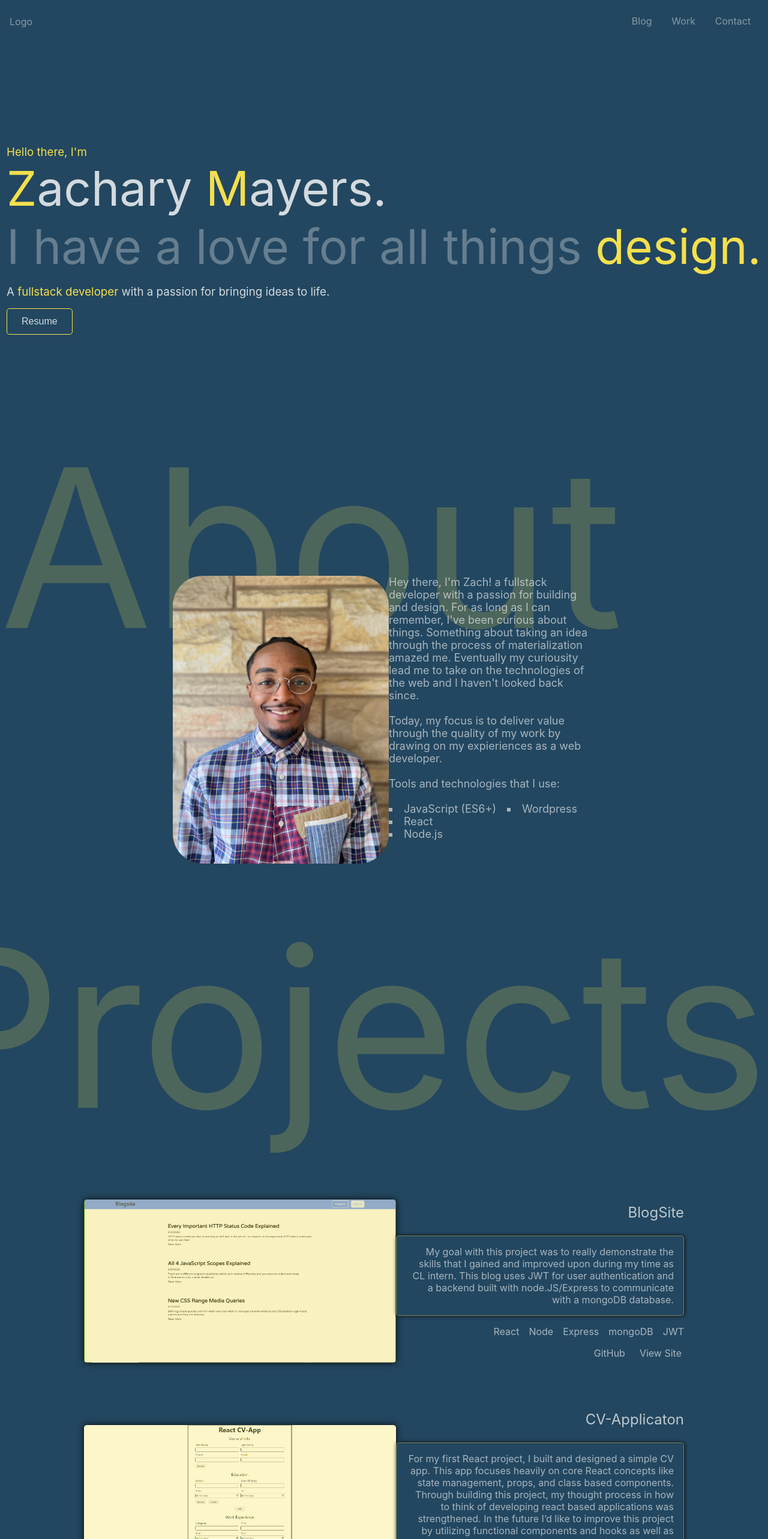
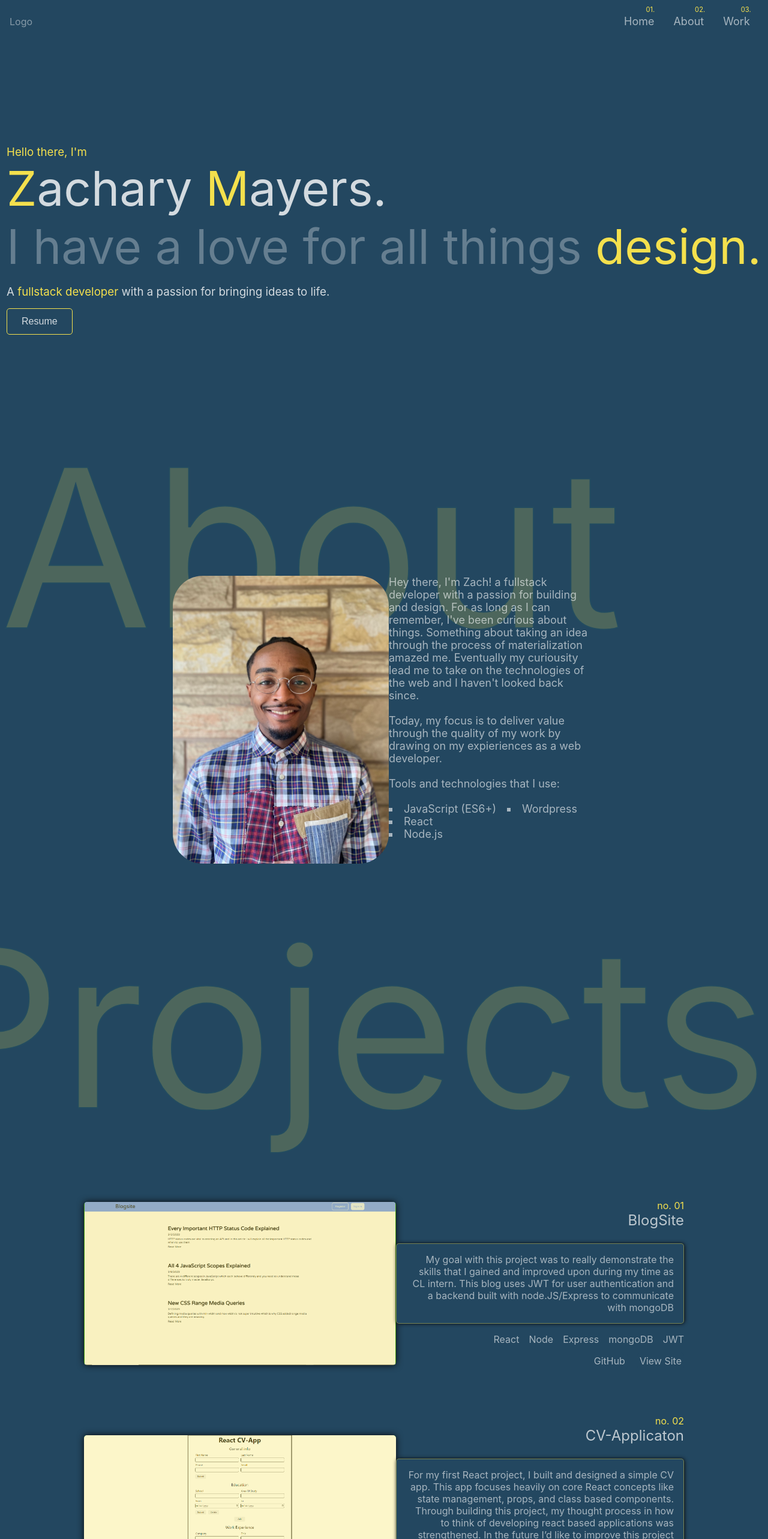
Before and after one commit to mayersab/PersonalWebsite_V1, a React (Create React App) app in the folder personal-site/: page / in a window 1280 px wide. Shown: the top 2566 px of the page at 60% size. Built offline with nearby package versions, Linux system fonts and the light colour scheme.

Commit message:
Added contact

```diff
--- a/personal-site/src/App.js
+++ b/personal-site/src/App.js
@@ -2,6 +2,7 @@ import Navbar from "./components/navbar";
 import About from "./Pages/about";
 import Portfolio from "./Pages/portfolio";
 import Hero from './Pages/hero'
+import Contact from "./Pages/contact";
 import './App.css'
 
 function App() {
@@ -11,6 +12,7 @@ function App() {
       <Hero/>
       <About/>
       <Portfolio/>
+      <Contact/>
 
 
     </div>
--- /dev/null
+++ b/personal-site/src/Pages/contact.js
@@ -0,0 +1,21 @@
+import React from 'react';
+import ContactStyles from '../styles/Contact.module.css'
+const Contact = () => {
+    return (
+        <div className={ContactStyles.wrapper}>
+            <div className={ContactStyles.contactme}>
+                <div className={ContactStyles.heading}>
+                    <h2>Wanna Get In Contact?</h2>
+                </div>
+                <div className={ContactStyles.excerpt}>
+                    <p>Have an exciting project you need help with? I'm always looking for new opportunities. Send me an email! My inbox is always open.</p>
+                </div>
+                <div>
+                    <a href="mailto:mayersz01@outlook.com"><button className={ContactStyles.contactbtn}>Contact</button></a>
+                </div>
+            </div>
+        </div>
+    );
+}
+
+export default Contact;
--- a/personal-site/src/Pages/portfolio.js
+++ b/personal-site/src/Pages/portfolio.js
@@ -15,6 +15,7 @@ const Portfolio = () => {
             </div>
             <div>
                 <Projects
+                    number={blogSite.number}
                     title={blogSite.title}
                     description={blogSite.description}
                     photo={blogSite.photo}
@@ -25,6 +26,7 @@ const Portfolio = () => {
                     tech5={blogSite.tech5}
                 />
                 <Projects
+                    number={cvApp.number}
                     title={cvApp.title}
                     description={cvApp.description}
                     photo={cvApp.photo}
@@ -32,6 +34,7 @@ const Portfolio = () => {
                     tech2={cvApp.tech2}
                 />
                 <Projects
+                    number={todo.number}
                     title={todo.title}
                     photo={todo.photo}
                     description={todo.description}
--- a/personal-site/src/components/navbar.js
+++ b/personal-site/src/components/navbar.js
@@ -59,13 +59,16 @@ const Navbar = () => {
                 <div className={NavStyles.linkwrapper}>
 
                     <div className={NavStyles.link}>
-                        <a href="">Blog</a>
+                        <a href=""><span id={NavStyles.home}>Home</span></a>
                     </div>
                     <div className={NavStyles.link}>
-                        <a href="">Work</a>
+                        <a href=""><span id={NavStyles.about}>About</span></a>
                     </div>
                     <div className={NavStyles.link}>
-                        <a href="">Contact</a>
+                        <a href=""><span id={NavStyles.work}>Work</span></a>
+                    </div>
+                    <div className={NavStyles.link}>
+                        <a href=""><span id={NavStyles.contact}>Contact</span></a>
                     </div>
                 </div>
 
--- a/personal-site/src/components/projects.js
+++ b/personal-site/src/components/projects.js
@@ -4,7 +4,7 @@ import ProjectStyles from '../styles/Projects.module.css'
 
 
 
-const Testdiv = ({title, description, photo, tech1, tech2, tech3, tech4, tech5}) => {
+const Projects = ({number, title, description, photo, tech1, tech2, tech3, tech4, tech5}) => {
 
     const [state, setstate] = useState([tech1, tech2, tech3, tech4, tech5]);
 
@@ -16,6 +16,7 @@ const Testdiv = ({title, description, photo, tech1, tech2, tech3, tech4, tech5})
             </div>
             <div className={ProjectStyles.project_card}>
                 <div className={ProjectStyles.project_title}>
+                <div className={ProjectStyles.project_number}><p>{number}</p></div>
                     <h2>{title}</h2>
                 </div>
                 <div className={ProjectStyles.project_description}>
@@ -48,4 +49,4 @@ const Testdiv = ({title, description, photo, tech1, tech2, tech3, tech4, tech5})
     );
 }
 
-export default Testdiv;
+export default Projects;
--- a/personal-site/src/project_descriptions/data.js
+++ b/personal-site/src/project_descriptions/data.js
@@ -3,8 +3,9 @@ import cvApp_screenshot from '../photo/cv-app-screenshot.png'
 import todo_screenshot from '../photo/todo-screenshot.png'
 
 export const blogSite = {
+    number: 'no. 01',
     title: 'BlogSite',
-    description: 'My goal with this project was to really demonstrate the skills that I gained and improved upon during my time as CL intern. This blog uses JWT for user authentication and a backend built with node.JS/Express to communicate with a mongoDB database.',
+    description: 'My goal with this project was to really demonstrate the skills that I gained and improved upon during my time as CL intern. This blog uses JWT for user authentication and a backend built with node.JS/Express to communicate with mongoDB',
     photo: blogSite_screenshot,
     tech1: 'React',
     tech2: 'Node',
@@ -12,17 +13,20 @@ export const blogSite = {
     tech4: 'mongoDB',
     tech5: 'JWT'
 }
+export const cvApp = {
+    number: 'no. 02',
+    title: 'CV-Applicaton',
+    description: 'For my first React project, I built and designed a simple CV app. This app focuses heavily on core React concepts like state management, props, and class based components. Through building this project, my thought process in how to think of developing react based applications was strengthened. In the future I’d like to improve this project by utilizing functional components, hooks, and form validation.',
+    photo: cvApp_screenshot,
+    tech1: 'React',
+    tech2: 'CSS Modules',
+}
+
 export const todo = {
+    number: 'no. 03',
     title: 'To-Do List',
-    description: `This project was built with the intent of testing my vanilla Javascript skills. Each task in the app is divided into a project in the form of an object in JSON format. This app leveraged the use of module bundling with webpack to organize code and NPM scripts to automate parts of the development process. In the future, I'd like to improve upon this app by adding in an edit feature as well as converting the code into React based project.`,
+    description: `This project was built with the intent of testing my vanilla Javascript skills. Each task in the app is divided into a project in the form of an object in JSON format. This app leveraged the use of module bundling with webpack to organize code and NPM scripts to automate parts of the development process. In the future, I'd like to improve upon this app by adding in an edit feature as well as converting it into React based project.`,
     photo: todo_screenshot,
     tech1: 'HTML/CSS',
     tech2: 'JavaScript',
 }
-export const cvApp = {
-    title: 'CV-Applicaton',
-    description: 'For my first React project, I built and designed a simple CV app. This app focuses heavily on core React concepts like state management, props, and class based components. Through building this project, my thought process in how to think of developing react based applications was strengthened. In the future I’d like to improve this project by utilizing functional components and hooks as well as implementing form validation.',
-    photo: cvApp_screenshot,
-    tech1: 'React',
-    tech2: 'CSS Modules',
-}
--- a/personal-site/src/styles/About.module.css
+++ b/personal-site/src/styles/About.module.css
@@ -12,6 +12,7 @@
     color: rgba(244, 225, 77, 0.2);
     font-weight: normal;
     font-size: 23rem;
+    -webkit-text-stroke: 2px #234c60;
 }
 .mystory {
     /* background-color: aqua;  */
--- /dev/null
+++ b/personal-site/src/styles/Contact.module.css
@@ -0,0 +1,45 @@
+.wrapper {
+    display: flex;
+    justify-content: center;
+    align-items: center;
+}
+.contactme {
+    display: flex;
+    justify-content: center;
+    align-items: center;
+    flex-direction: column;
+    background-color: #234c60;
+    filter: none;
+    border-radius: 5px;
+    width: 30rem;
+    margin: 10rem 0;
+    padding: 2rem;
+    transition: all 200ms ease-in-out;
+    border: solid rgba(244, 225, 77, 0.4) 1px;
+}
+.contactme:hover {
+    filter: drop-shadow(0 0 6px rgb(10, 10, 10));
+}
+.heading {
+    /* background-color: aliceblue; */
+    margin-bottom: 2rem;
+}
+.heading h2 {
+    font-size: 2rem;
+    color:rgba(255, 255, 255, 0.7);
+}
+.excerpt {
+    text-align: center;
+    color:rgba(255, 255, 255, 0.4);
+    /* background-color: aqua; */
+    margin-bottom: 2rem;
+}
+.contactbtn {
+    padding: .75em 1.5em;
+    border-radius: 5px;
+    background-color: transparent;
+    font-size: 1rem;
+    border: solid rgba(244, 225, 77, 0.4) 1px;
+    color: rgba(255, 255, 255, 0.8);
+    cursor: pointer;
+}
--- a/personal-site/src/styles/Hero.module.css
+++ b/personal-site/src/styles/Hero.module.css
@@ -3,10 +3,8 @@
     box-sizing: border-box;
 
 }
-span {
-    color: #F4E04D;
-}
-button {
+
+.content button {
     padding: .75em 1.5em;
     border-radius: 5px;
     background-color: transparent;
@@ -32,10 +30,16 @@ button {
     font-size: 5rem;
     font-weight: normal;
 }
+#name span {
+    color: #F4E04D;
+}
 #design {
     color: rgba(255, 255, 255, 0.3);
     font-size: 5rem;
     font-weight: normal;
+}
+#design span {
+    color: #F4E04D;
 }
 #developer {
     color: rgba(255, 255, 255, 0.8);
@@ -43,3 +47,6 @@ button {
     margin: 1rem 0;
 
 }
+#developer span {
+    color: #F4E04D;
+}
--- a/personal-site/src/styles/Navbar.module.css
+++ b/personal-site/src/styles/Navbar.module.css
@@ -33,9 +33,62 @@
     width: 20%;
 }
 .link {
-    padding: .25em;
+    padding: 1em;
     border-bottom: solid transparent 2px;
     transition: all 200ms ease-in-out;
+    position: relative;
+
+}
+#home::before {
+    content: "01.";
+    display: inline-block;
+    position: absolute;
+    top: 0;
+    right: 1.35em;
+    font-size: 0.7rem;
+    color: #F4E04D;
+    transition: all 200ms ease-in-out;
+
+}
+#about::before {
+    content: "02.";
+    display: inline-block;
+    position: absolute;
+    top: 0;
+    right: 1.25em;
+    font-size: 0.7rem;
+    color: #F4E04D;
+    transition: all 200ms ease-in-out;
+
+}
+#work::before {
+    content: "03.";
+    display: inline-block;
+    position: absolute;
+    top: 0;
+    right: 1.25em;
+    font-size: 0.7rem;
+    color: #F4E04D;
+    transition: all 200ms ease-in-out;
+
+}
+#contact::before {
+    content: "04.";
+    display: inline-block;
+    position: absolute;
+    top: 0;
+    right: 1.25em;
+    font-size: 0.7rem;
+    color: #F4E04D;
+    transition: all 200ms ease-in-out;
+
+}
+#home:hover::before,
+#about:hover::before,
+#work:hover::before,
+#contact:hover::before {
+    color: rgba(255, 255, 255, 0.6);
+
 }
 /* .link:hover {
     border-bottom: solid #F4E04D 2px;
@@ -43,8 +96,9 @@
 } */
 .link a {
     text-decoration: none;
-    color: rgba(255, 255, 255, 0.45);
+    color: rgba(255, 255, 255, 0.6);
     transition: all 200ms ease-in-out;
+    font-size: 1.125rem;
 }
 .link a:hover {
     color: #F4E04D;
--- a/personal-site/src/styles/Portfolio.module.css
+++ b/personal-site/src/styles/Portfolio.module.css
@@ -11,5 +11,6 @@
     color: rgba(244, 225, 77, 0.2);
     font-weight: normal;
     font-size: 23rem;
+    -webkit-text-stroke: 2px #234c60;
 
 }
--- a/personal-site/src/styles/Projects.module.css
+++ b/personal-site/src/styles/Projects.module.css
@@ -47,6 +47,9 @@
     margin: 0 0 1em 0;
     color:rgba(255, 255, 255, 0.7);
     font-weight: normal;
+}
+.project_number p {
+    color: #F4E04D;
 }
 .project_description {
     background-color: #234760;
```
